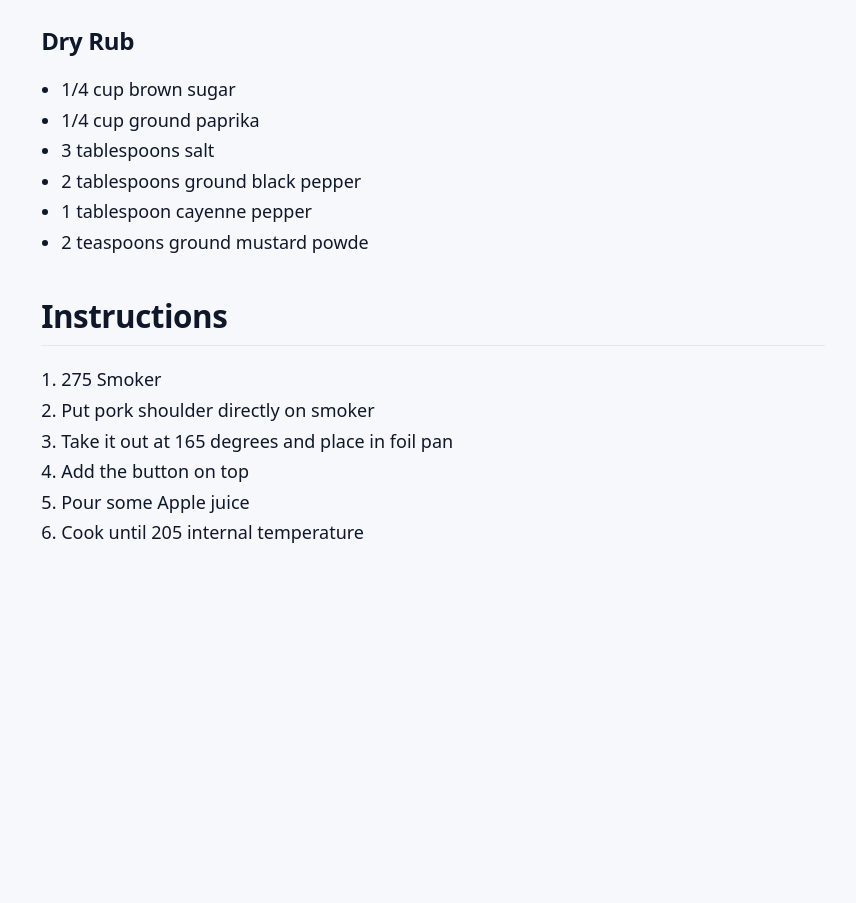
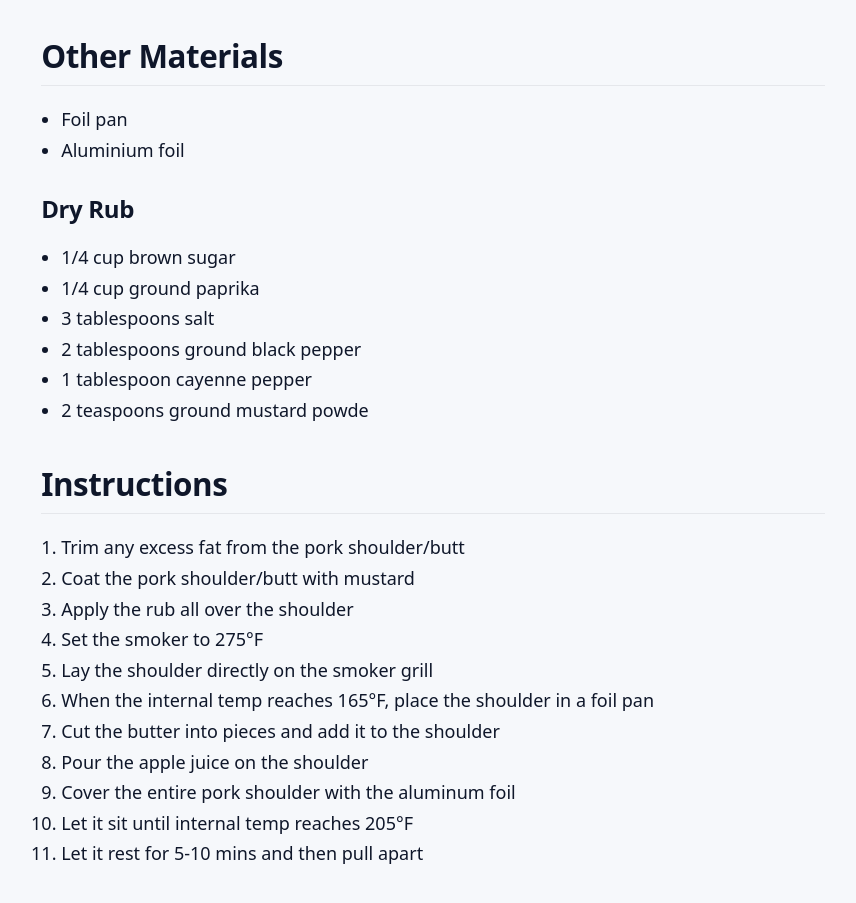
Before and after one commit to amar-r/pantrynotes, an Astro site in the folder root/: page /posts/SmokedPork in a window 1280 px wide. Shown: the part 765-1668 px from the top of the page, without its empty margins (207-1063 px from the left). Before the commit the page ends 1395 px from the top, so only its background shows below. Built offline with nearby package versions, Linux system fonts and the light colour scheme; Astro itself is replaced by a stand-in of ours.

Commit message:
updated pork shoulder instructions

```diff
--- a/root/src/pages/posts/SmokedPork.md
+++ b/root/src/pages/posts/SmokedPork.md
@@ -17,6 +17,10 @@ layout: ../../layouts/MarkdownPostLayout.astro
 - 4 tablespoons unsalted butter
 - 1/2 cup brown sugar (for finishing)
 
+## Other Materials
+- Foil pan
+- Aluminium foil
+
 ### Dry Rub
 - 1/4 cup brown sugar
 - 1/4 cup ground paprika
@@ -26,9 +30,14 @@ layout: ../../layouts/MarkdownPostLayout.astro
 - 2 teaspoons ground mustard powde
 
 ## Instructions
-1. 275 Smoker
-2. Put pork shoulder directly on smoker
-3. Take it out at 165 degrees and place in foil pan
-4. Add the button on top
-5. Pour some Apple juice
-6. Cook until 205 internal temperature
+1. Trim any excess fat from the pork shoulder/butt
+2. Coat the pork shoulder/butt with mustard
+3. Apply the rub all over the shoulder
+4. Set the smoker to 275°F
+5. Lay the shoulder directly on the smoker grill
+6. When the internal temp reaches 165°F, place the shoulder in a foil pan
+7. Cut the butter into pieces and add it to the shoulder
+8. Pour the apple juice on the shoulder
+9. Cover the entire pork shoulder with the aluminum foil
+10. Let it sit until internal temp reaches 205°F
+11. Let it rest for 5-10 mins and then pull apart
```
